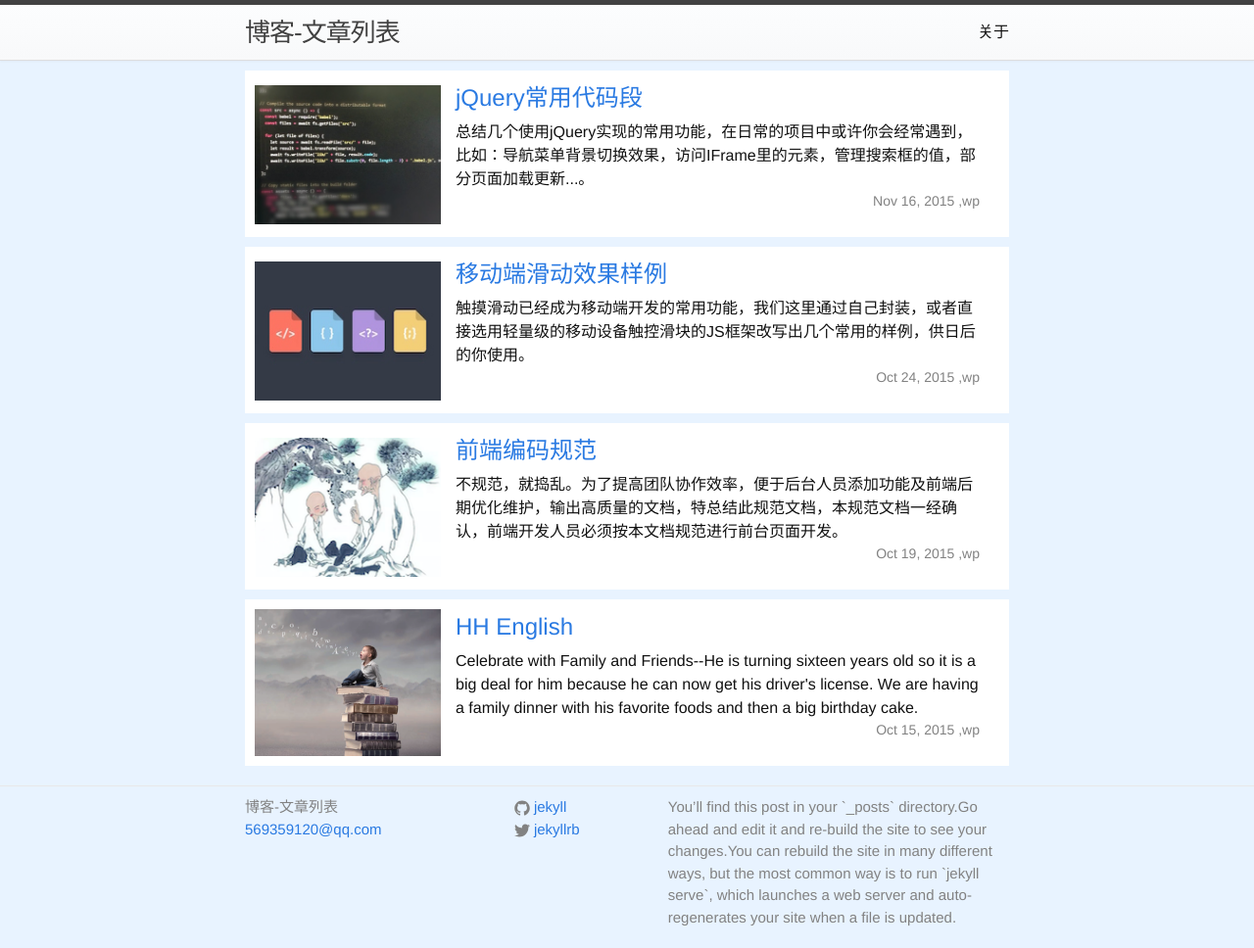
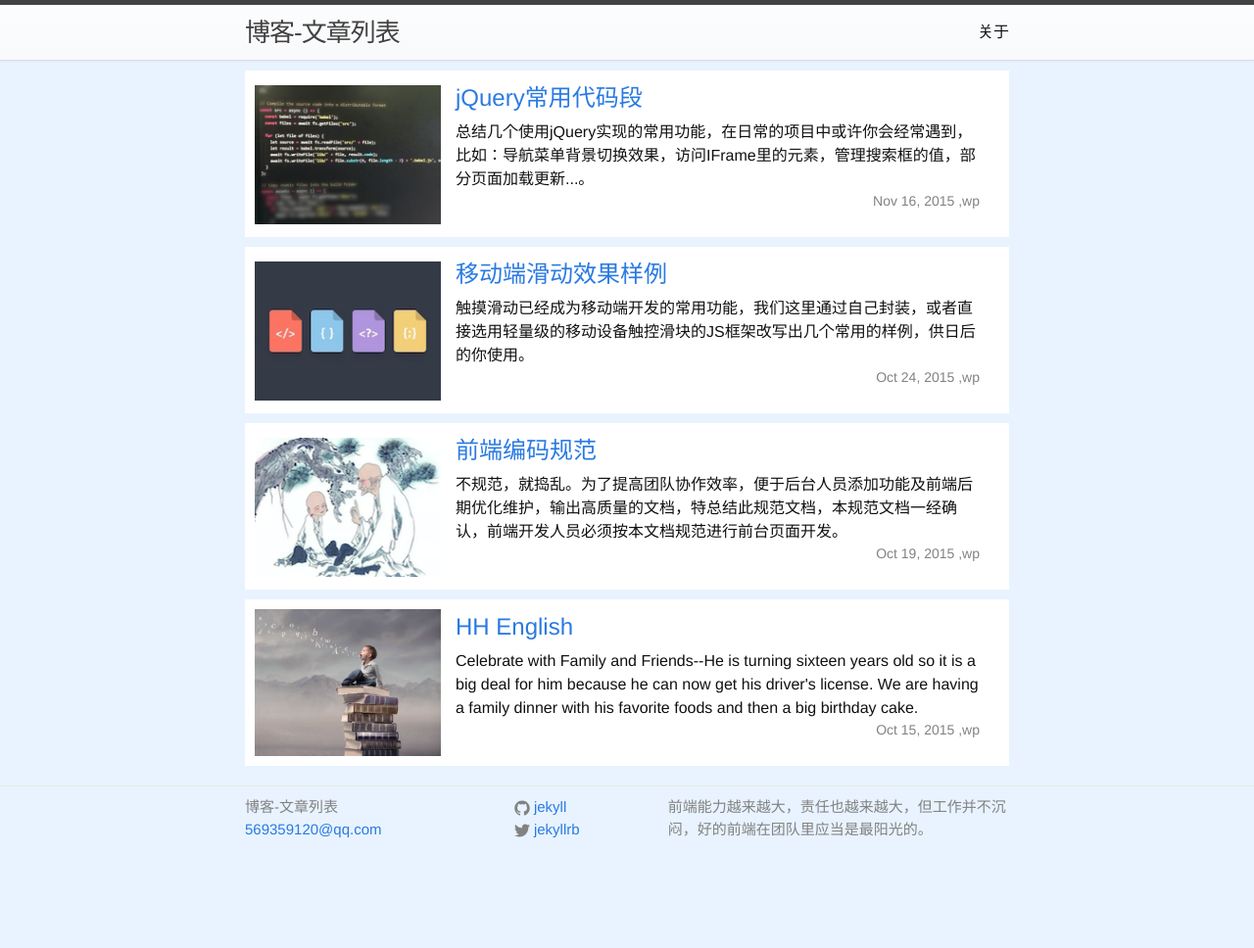
Before and after one commit to wenpingzheng/wenpingzheng.github.io, a Jekyll site: the page built from index.html, in a window 1280 px wide. Shown: the whole page at 98% size. Built offline with Jekyll 4.4.1, drawn with Linux system fonts in a browser that asks for light colours; after the commit the page ends 900 px from its top, so only the background shows below that.

Commit message:
update footer

```diff
--- a/_config.yml
+++ b/_config.yml
@@ -2,7 +2,7 @@
 title: 博客-文章列表
 email: 569359120@qq.com
 description: > # this means to ignore newlines until "baseurl:"
-  You’ll find this post in your `_posts` directory.Go ahead and edit it and re-build the site to see your changes.You can rebuild the site in many different ways, but the most common way is to run `jekyll serve`, which launches a web server and auto-regenerates your site when a file is updated.
+  前端能力越来越大，责任也越来越大，但工作并不沉闷，好的前端在团队里应当是最阳光的。
 baseurl: "" # the subpath of your site, e.g. /blog/
 url: "http://yourdomain.com" # the base hostname & protocol for your site
 twitter_username: jekyllrb
```
